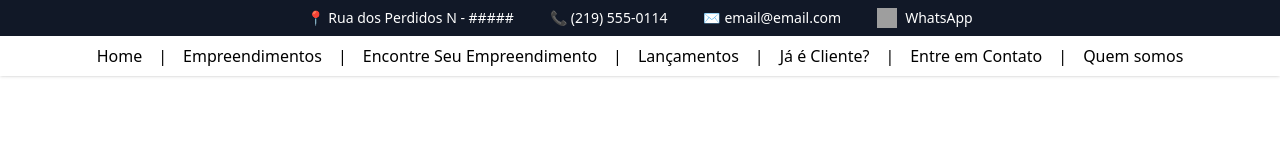
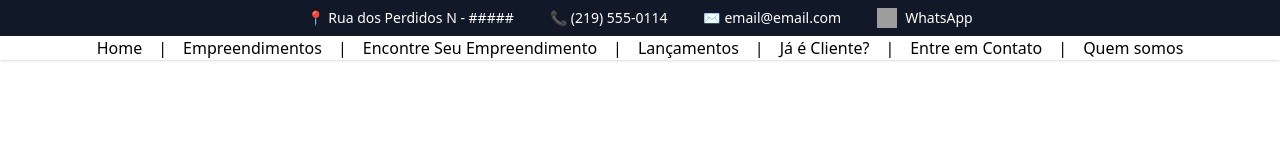
Before and after one commit to construtora-elias/projeto-web, a Next.js app in the folder construtora-front/: page / in a window 1280 px wide. Shown: the top 160 px of the page. Built offline with nearby package versions, Linux system fonts and the light colour scheme; no server answers; grey boxes are pictures that could not be loaded.

Commit message:
Ajuste para quando diminuir janela o menu ficar uniforme

```diff
--- a/construtora-front/src/components/Layout.tsx
+++ b/construtora-front/src/components/Layout.tsx
@@ -58,7 +58,7 @@ const Layout = ({ children, title = "Construtora Elias" }: Props) => (
     </div>
 
       {/* MENU PRINCIPAL */}
-      <nav className="flex flex-row items-center justify-center gap-4 py-2">
+      <nav className="flex flex-wrap justify-center gap-4">
         <Link href="/">Home</Link> | <Link href="/">Empreendimentos</Link> |{" "}
         <Link href="/institucional">Encontre Seu Empreendimento</Link> |{" "}
         <Link href="/">Lançamentos</Link> | <Link href="/">Já é Cliente?</Link> |{" "}
```
